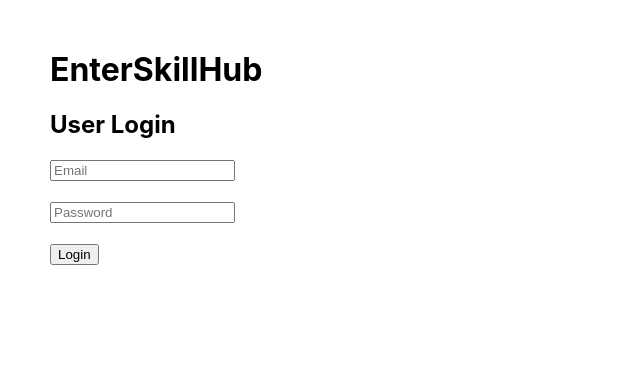
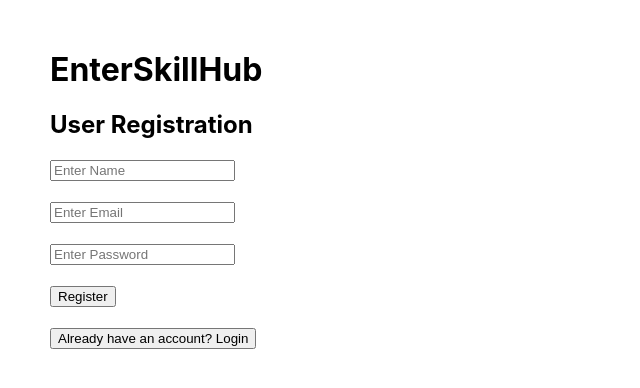
Before and after one commit to cycucjv25353bchc/EnterSkillHub, a React (Create React App) app in the folder frontend/: page /login in a window 1280 px wide. Shown: the top 388 px of the page, without its empty margins (0-640 px from the left). Built offline with nearby package versions, Linux system fonts and the light colour scheme.

Commit message:
Fix Register page

```diff
--- a/frontend/src/pages/Login.js
+++ b/frontend/src/pages/Login.js
@@ -2,33 +2,40 @@
 import axios from 'axios';
 import { useNavigate } from 'react-router-dom';
 
-function Login() {
-  const [email, setEmail] = useState('');
-  const [password, setPassword] = useState('');
+function Register() {
+  const [user, setUser] = useState({
+    name: '',
+    email: '',
+    password: '',
+  });
 
   const navigate = useNavigate();
 
-  const loginUser = async (e) => {
+  const handleChange = (e) => {
+    setUser({
+      ...user,
+      [e.target.name]: e.target.value,
+    });
+  };
+
+  const registerUser = async (e) => {
     e.preventDefault();
 
     try {
       const res = await axios.post(
-        'https://enterskillhub-production.up.railway.app/api/auth/login',
+        'https://enterskillhub-production.up.railway.app/api/auth/register',
         {
-          email,
-          password,
+          name: user.name,
+          email: user.email,
+          password: user.password,
         },
       );
-      console.log(res.data);
 
-      // Save JWT Token
-      localStorage.setItem('token', res.data.token);
-
-      alert('Login Successful');
-
-      navigate('/dashboard');
+      alert(res.data.message);
+      navigate('/login');
     } catch (err) {
-      alert(err.response?.data?.message || 'Login Failed');
+      console.log(err);
+      alert(err.response?.data?.message || 'Registration Failed');
     }
   };
 
@@ -36,14 +43,26 @@
     <div style={{ margin: '50px' }}>
       <h1>EnterSkillHub</h1>
 
-      <h2>User Login</h2>
+      <h2>User Registration</h2>
 
-      <form onSubmit={loginUser}>
+      <form onSubmit={registerUser}>
+        <input
+          type="text"
+          name="name"
+          placeholder="Enter Name"
+          value={user.name}
+          onChange={handleChange}
+        />
+
+        <br />
+        <br />
+
         <input
           type="email"
-          placeholder="Email"
-          value={email}
-          onChange={(e) => setEmail(e.target.value)}
+          name="email"
+          placeholder="Enter Email"
+          value={user.email}
+          onChange={handleChange}
         />
 
         <br />
@@ -51,18 +70,25 @@
 
         <input
           type="password"
-          placeholder="Password"
-          value={password}
-          onChange={(e) => setPassword(e.target.value)}
+          name="password"
+          placeholder="Enter Password"
+          value={user.password}
+          onChange={handleChange}
         />
 
         <br />
         <br />
 
-        <button type="submit">Login</button>
+        <button type="submit">Register</button>
       </form>
+
+      <br />
+
+      <button onClick={() => navigate('/login')}>
+        Already have an account? Login
+      </button>
     </div>
   );
 }
 
-export default Login;
+export default Register;
--- a/frontend/src/pages/Register.js
+++ b/frontend/src/pages/Register.js
@@ -1,3 +1,20 @@
+import React, { useState } from 'react';
+import axios from 'axios';
+
+function Register() {
+  const [user, setUser] = useState({
+    name: '',
+    email: '',
+    password: '',
+  });
+
+  const handleChange = (e) => {
+    setUser({
+      ...user,
+      [e.target.name]: e.target.value,
+    });
+  };
+
   const registerUser = async () => {
     try {
       const res = await axios.post(
@@ -21,3 +38,44 @@
       }
     }
   };
+
+  return (
+    <div style={{ margin: '40px' }}>
+      <h1>User Registration</h1>
+
+      <input
+        type="text"
+        name="name"
+        placeholder="Enter Name"
+        value={user.name}
+        onChange={handleChange}
+      />
+      <br />
+      <br />
+
+      <input
+        type="email"
+        name="email"
+        placeholder="Enter Email"
+        value={user.email}
+        onChange={handleChange}
+      />
+      <br />
+      <br />
+
+      <input
+        type="password"
+        name="password"
+        placeholder="Enter Password"
+        value={user.password}
+        onChange={handleChange}
+      />
+      <br />
+      <br />
+
+      <button onClick={registerUser}>Register</button>
+    </div>
+  );
+}
+
+export default Register;
```
Lines whose indentation alone changed are shown as unchanged.
